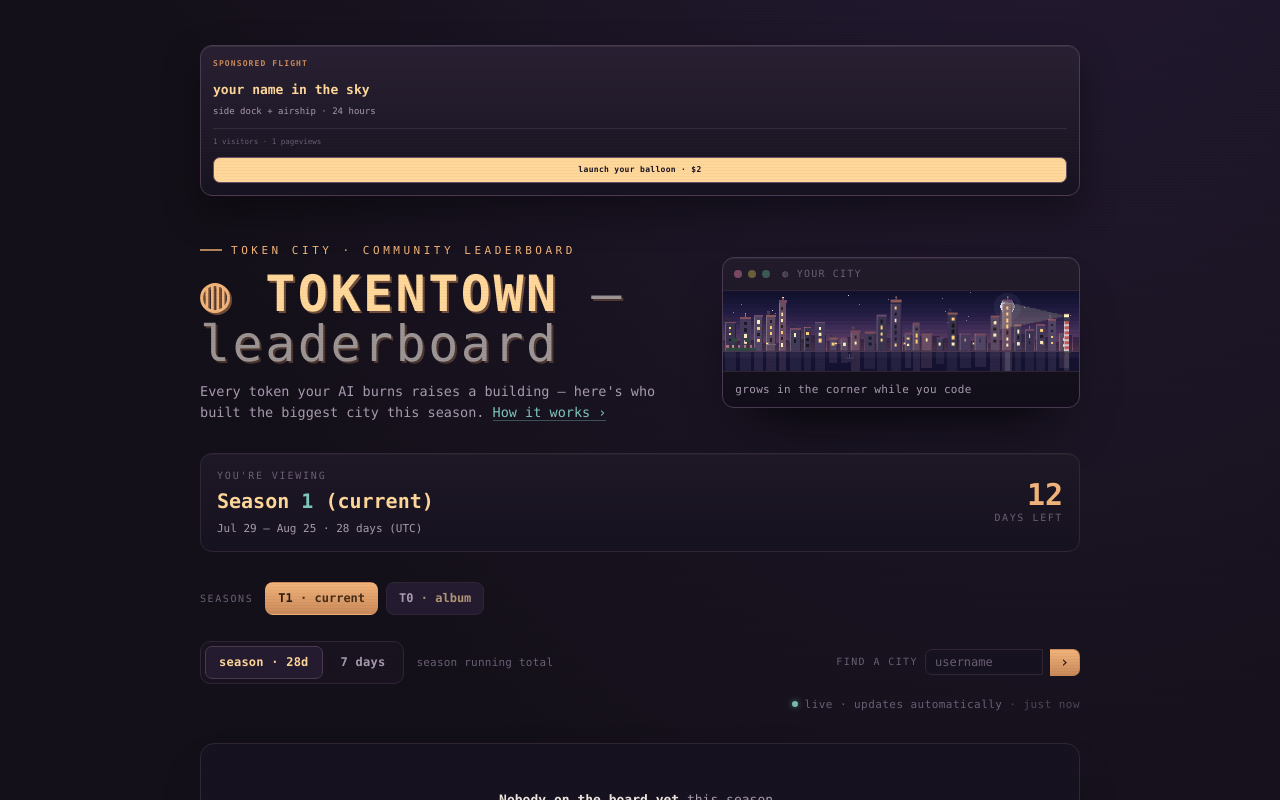
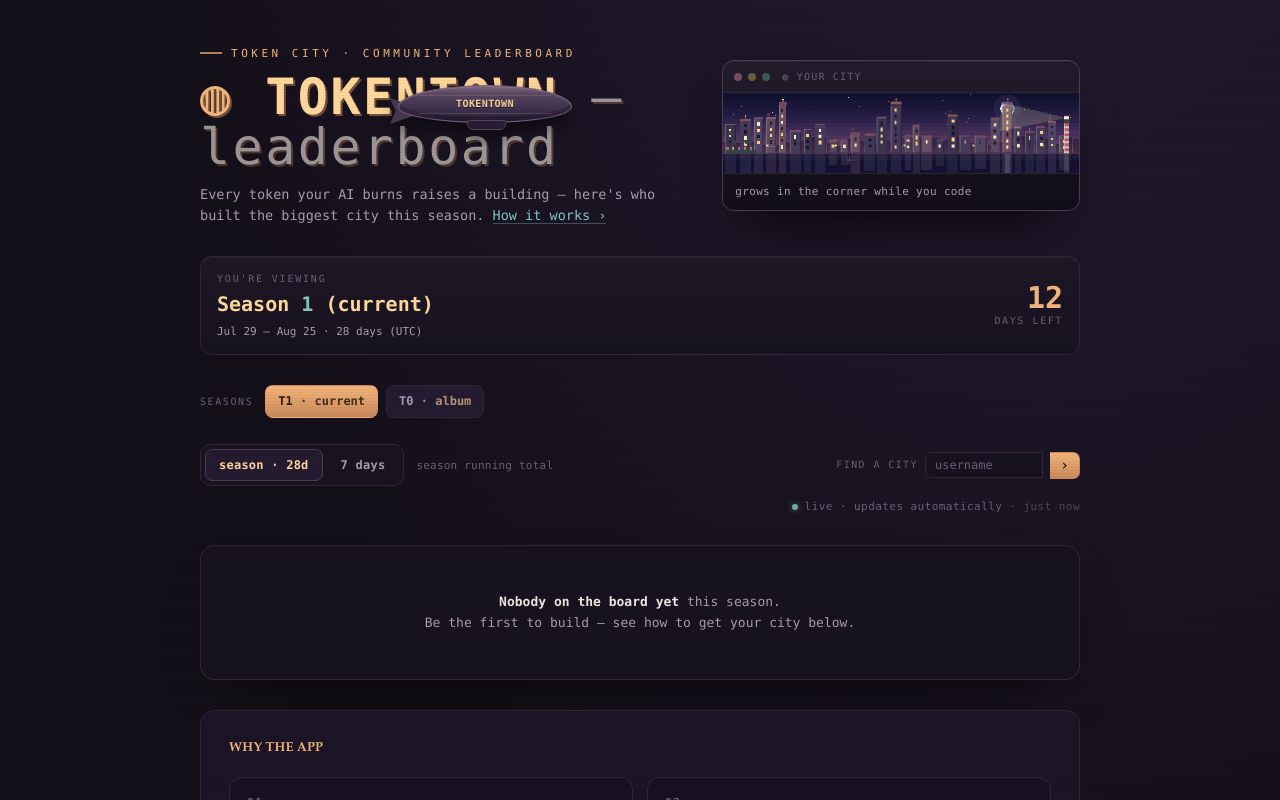
Before and after one commit to AElise08/tokentown, a Next.js app in the folder site/: page / in a window 1280 px wide. Shown: the top 800 px of the page. Built offline with nearby package versions, Linux system fonts and the light colour scheme.

Commit message:
fix: make sponsored flight visible across the site

```diff
--- a/site/app/SponsorDock.tsx
+++ b/site/app/SponsorDock.tsx
@@ -47,25 +47,38 @@ export default function SponsorDock({ sponsor, metrics }: { sponsor: PublicSpons
 
   return (
     <>
-      <aside className="sponsor-dock" aria-label="TOKENTOWN sponsor">
-        <div className="sponsor-cap">sponsored flight</div>
+      <div className="site-flight" aria-label={sponsor ? `Sponsored flight: ${sponsor.name}` : "TOKENTOWN airship"}>
         {sponsor ? (
-          <a className="sponsor-live" href={sponsor.url} target="_blank" rel="sponsored noopener noreferrer">
-            <span className="sponsor-airship" aria-hidden="true">▰</span>
-            <strong>{sponsor.name}</strong>
-            <span>{sponsor.tagline}</span>
+          <a className="site-airship" href={sponsor.url} target="_blank" rel="sponsored noopener noreferrer">
+            <span className="airship-tail" aria-hidden="true" />
+            <span className="airship-envelope"><strong>{sponsor.name}</strong></span>
+            <span className="airship-gondola" aria-hidden="true" />
           </a>
         ) : (
-          <div className="sponsor-empty">
-            <strong>your name in the sky</strong>
-            <span>side dock + airship · 24 hours</span>
+          <div className="site-airship" aria-hidden="true">
+            <span className="airship-tail" />
+            <span className="airship-envelope"><strong>TOKENTOWN</strong></span>
+            <span className="airship-gondola" />
           </div>
         )}
-        <div className="sponsor-metrics">
-          {formatCount(liveMetrics.visitors)} visitors · {formatCount(liveMetrics.pageviews)} pageviews
+      </div>
+
+      <aside className="sponsor-dock" aria-label="TOKENTOWN sponsor">
+        <div className="sponsor-bottom-copy">
+          <div className="sponsor-cap">{sponsor ? "now flying" : "next sponsored flight"}</div>
+          {sponsor ? (
+            <a className="sponsor-live" href={sponsor.url} target="_blank" rel="sponsored noopener noreferrer">
+              <strong>{sponsor.name}</strong><span>{sponsor.tagline}</span>
+            </a>
+          ) : (
+            <div className="sponsor-empty"><strong>put your site in the sky</strong><span>one clear 24-hour flight</span></div>
+          )}
+          <div className="sponsor-metrics">
+            {formatCount(liveMetrics.visitors)} visitors · {formatCount(liveMetrics.pageviews)} pageviews
+          </div>
         </div>
         <button className="sponsor-launch" type="button" onClick={() => dialog.current?.showModal()}>
-          launch your balloon · $2
+          put your site in the sky · $2
         </button>
         {notice && <div className="sponsor-notice" role="status">{notice}</div>}
       </aside>
@@ -78,7 +91,7 @@ export default function SponsorDock({ sponsor, metrics }: { sponsor: PublicSpons
             <div><span>◍</span> launch a sponsored flight</div>
             <button type="button" aria-label="Close" onClick={() => dialog.current?.close()}>×</button>
           </div>
-          <p>Your site appears in the side dock and on the TOKENTOWN airship for 24 hours after approval.</p>
+          <p>Your name flies across TOKENTOWN and appears in the sponsor strip below for 24 hours after approval.</p>
           <label>Site name <input name="name" required maxLength={18} placeholder="Linear" /></label>
           <label>Short line <input name="tagline" required maxLength={60} placeholder="Issue tracking built for speed" /></label>
           <label>Destination <input name="url" required type="url" pattern="https://.*" placeholder="https://linear.app/" /></label>
--- a/site/app/globals.css
+++ b/site/app/globals.css
@@ -1935,33 +1935,121 @@ tr.champ td.user .crown {
   }
 }
 /* ---- sponsored flights: site-only, fixed-price 24-hour placements ---- */
+.site-flight {
+  position: fixed;
+  z-index: 35;
+  top: clamp(72px, 10vh, 108px);
+  left: 0;
+  width: 100%;
+  height: 66px;
+  overflow: hidden;
+  pointer-events: none;
+}
+.site-airship {
+  position: absolute;
+  top: 5px;
+  left: 0;
+  width: 190px;
+  height: 52px;
+  color: var(--gold);
+  text-decoration: none;
+  filter: drop-shadow(0 9px 8px rgba(0, 0, 0, .42));
+  pointer-events: auto;
+  will-change: transform;
+  animation: site-airship-fly 24s linear -4s infinite;
+}
+.airship-envelope {
+  position: absolute;
+  inset: 0 8px 14px 8px;
+  display: grid;
+  place-items: center;
+  padding: 0 24px;
+  overflow: hidden;
+  border: 1px solid #796076;
+  border-radius: 52% 48% 50% 50% / 58% 58% 42% 42%;
+  background:
+    linear-gradient(180deg, rgba(255,255,255,.13), transparent 24%),
+    linear-gradient(180deg, #66506b, #3a2d48 72%, #241c33);
+  box-shadow: inset 0 -5px 0 rgba(15, 10, 24, .22), inset 0 1px rgba(255,255,255,.12);
+}
+.airship-envelope::before,
+.airship-envelope::after {
+  content: "";
+  position: absolute;
+  left: 19px;
+  right: 19px;
+  height: 1px;
+  background: rgba(255, 220, 164, .16);
+}
+.airship-envelope::before { top: 9px; }
+.airship-envelope::after { bottom: 8px; }
+.airship-envelope strong {
+  position: relative;
+  z-index: 1;
+  max-width: 138px;
+  overflow: hidden;
+  color: var(--gold);
+  font: 800 10px/1 var(--mono);
+  letter-spacing: .04em;
+  text-overflow: ellipsis;
+  text-shadow: 0 1px #201627;
+  white-space: nowrap;
+}
+.airship-tail {
+  position: absolute;
+  z-index: -1;
+  top: 13px;
+  left: 0;
+  width: 25px;
+  height: 26px;
+  clip-path: polygon(0 0, 100% 34%, 100% 66%, 0 100%, 22% 50%);
+  background: #48384f;
+}
+.airship-gondola {
+  position: absolute;
+  bottom: 7px;
+  left: 77px;
+  width: 39px;
+  height: 10px;
+  border: 1px solid #59445c;
+  border-radius: 2px 2px 6px 6px;
+  background: #261d34;
+}
+.site-airship:hover .airship-envelope { border-color: var(--amber); }
+.site-airship:hover { animation-play-state: paused; }
+@keyframes site-airship-fly {
+  from { transform: translateX(-220px); }
+  to { transform: translateX(calc(100vw + 24px)); }
+}
+
 .sponsor-dock {
-  position: fixed;
-  z-index: 40;
-  top: 150px;
-  right: max(12px, calc((100vw - 1340px) / 2));
-  width: 184px;
-  padding: 12px;
+  position: relative;
+  z-index: 10;
+  display: grid;
+  grid-template-columns: minmax(0, 1fr) auto;
+  align-items: center;
+  gap: 18px;
+  width: 100%;
+  padding: 16px 18px;
   color: var(--ink);
   background: linear-gradient(180deg, rgba(42, 33, 52, .97), rgba(23, 18, 32, .97));
   border: 1px solid #4a3b52;
   border-radius: 12px;
-  box-shadow: 0 16px 36px rgba(0, 0, 0, .36), inset 0 1px rgba(255, 255, 255, .06);
+  box-shadow: 0 14px 32px rgba(0, 0, 0, .24), inset 0 1px rgba(255, 255, 255, .06);
   font-family: var(--mono);
 }
 .sponsor-cap { color: var(--amber-dk); font-size: 8px; font-weight: 800; letter-spacing: .14em; text-transform: uppercase; }
-.sponsor-live, .sponsor-empty { display: flex; flex-direction: column; gap: 5px; margin: 10px 0; color: inherit; text-decoration: none; }
+.sponsor-live, .sponsor-empty { display: flex; flex-direction: column; gap: 4px; margin: 6px 0; color: inherit; text-decoration: none; }
 .sponsor-live:hover strong { color: var(--gold); }
 .sponsor-live strong, .sponsor-empty strong { color: var(--gold); font-size: 13px; overflow-wrap: anywhere; }
 .sponsor-live > span:last-child, .sponsor-empty span { color: var(--mute); font-size: 9px; line-height: 1.45; }
-.sponsor-airship { color: var(--teal) !important; font-size: 15px !important; letter-spacing: -.2em; }
-.sponsor-metrics { padding-top: 8px; border-top: 1px solid #352c3d; color: var(--faint); font-size: 7.5px; line-height: 1.4; }
+.sponsor-metrics { color: var(--faint); font-size: 7.5px; line-height: 1.4; }
 .sponsor-launch, .sponsor-pay {
-  width: 100%; margin-top: 9px; padding: 8px 7px; border: 1px solid #6b5265; border-radius: 7px;
+  width: auto; margin: 0; padding: 11px 14px; border: 1px solid #6b5265; border-radius: 7px;
   color: #171220; background: var(--gold); font: 800 8px/1 var(--mono); letter-spacing: .04em; cursor: pointer;
 }
 .sponsor-launch:hover, .sponsor-pay:hover { background: #ffe4b5; }
-.sponsor-notice, .sponsor-error { margin-top: 8px; color: var(--amber); font-size: 8px; line-height: 1.4; }
+.sponsor-notice, .sponsor-error { grid-column: 1 / -1; margin-top: 2px; color: var(--amber); font-size: 8px; line-height: 1.4; }
 
 .sponsor-dialog { width: min(440px, calc(100vw - 28px)); padding: 0; border: 1px solid #574863; border-radius: 15px; color: var(--ink); background: #171220; box-shadow: 0 24px 80px rgba(0,0,0,.7); font-family: var(--mono); }
 .sponsor-dialog::backdrop { background: rgba(10, 7, 16, .76); backdrop-filter: blur(3px); }
@@ -1976,7 +2064,7 @@ tr.champ td.user .crown {
 .sponsor-consent input { width: auto; margin-top: 1px; }
 .sponsor-price { display: flex; justify-content: space-between; padding: 11px; border: 1px solid #3d3248; border-radius: 8px; color: var(--mute); font-size: 10px; }
 .sponsor-price strong { color: var(--gold); }
-.sponsor-pay { padding: 11px; font-size: 9px; }
+.sponsor-pay { width: 100%; padding: 11px; font-size: 9px; }
 .sponsor-pay:disabled { cursor: wait; opacity: .6; }
 
 .sponsor-admin { padding-top: 48px; }
@@ -1993,6 +2081,12 @@ tr.champ td.user .crown {
 .admin-actions button { cursor: pointer; }
 .admin-actions .danger { color: #ffaca6; border-color: #74433f; }
 
-@media (max-width: 1363px) {
-  .sponsor-dock { position: relative; inset: auto; width: 100%; margin: 0 0 16px; }
-}
+@media (max-width: 560px) {
+  .site-flight { top: 62px; height: 58px; }
+  .site-airship { transform: scale(.86); transform-origin: left center; }
+  .sponsor-dock { grid-template-columns: 1fr; gap: 11px; }
+  .sponsor-launch { width: 100%; }
+}
+@media (prefers-reduced-motion: reduce) {
+  .site-airship { left: auto; right: 12px; animation: none; }
+}
--- a/site/app/page.tsx
+++ b/site/app/page.tsx
@@ -76,7 +76,6 @@ export default async function Page({
   return (
     <main className="wrap">
       <SiteViewTracker />
-      <SponsorDock sponsor={sponsor} metrics={siteMetrics} />
       <header className="hero">
         <div className="hero-copy">
           <div className="eyebrow">Token city · community leaderboard</div>
@@ -416,6 +415,8 @@ export default async function Page({
         </p>
       </section>
 
+      <SponsorDock sponsor={sponsor} metrics={siteMetrics} />
+
       <p className="foot">
         TOKENTOWN — leaderboard · season {cur} in progress · data at{" "}
         <code>
--- a/site/app/privacy/page.tsx
+++ b/site/app/privacy/page.tsx
@@ -54,7 +54,7 @@ export default function PrivacyPage() {
       <section>
         <h2>Sponsored flights</h2>
         <p>
-          Clearly labeled sponsors can appear in the website&apos;s side dock and airship. Sponsor submissions
+          Clearly labeled sponsors can appear in the website&apos;s flying airship and bottom sponsor strip. Sponsor submissions
           include a site name, short line, HTTPS destination and receipt email, and are stored for payment,
           moderation and scheduling. Campaigns run for 24 hours after manual approval. Payment is handled
           by Stripe; TOKENTOWN never receives card details.
--- a/site/app/u/[username]/page.tsx
+++ b/site/app/u/[username]/page.tsx
@@ -172,7 +172,6 @@ export default async function UserPage({
       style={accent ? ({ "--accent": accent } as React.CSSProperties) : undefined}
     >
       <SiteViewTracker />
-      <SponsorDock sponsor={sponsor} metrics={siteMetrics} />
       <div className="profile-layout">
         <aside className="profile-rail" aria-label="Profile navigation">
           <div className="rail-topline">◆ {u.toUpperCase()} <span>+</span> PROFILE</div>
@@ -466,6 +465,8 @@ export default async function UserPage({
         </p>
       )}
 
+      <SponsorDock sponsor={sponsor} metrics={siteMetrics} />
+
       <p className="foot">
         {isCurrent ? (
           <>
```
Also changed, not shown: 2 other files (tests, documents, lock files or other folders).
